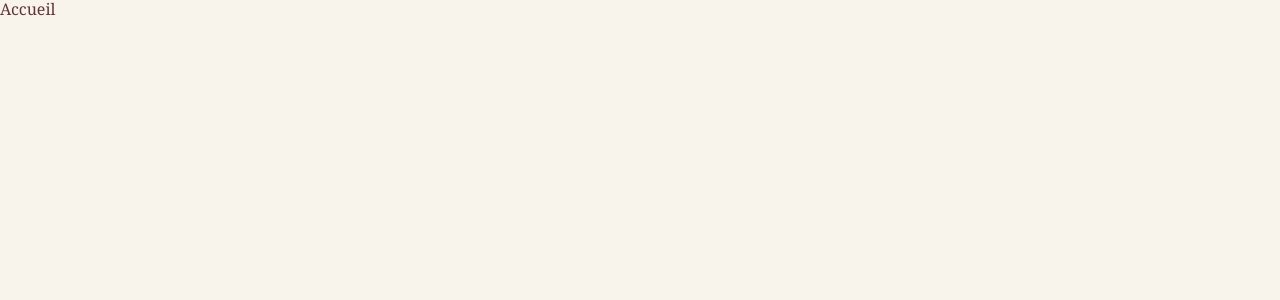
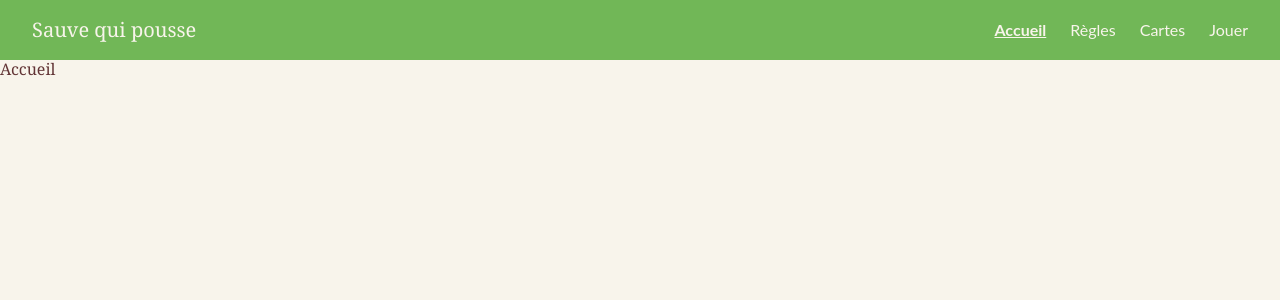
Before and after one commit to DerouillonAlice/sauve_qui_pousse, a Vue app: page / in a window 1280 px wide. Shown: the top 300 px of the page. Built offline with nearby package versions, Linux system fonts and the light colour scheme.

Commit message:
feat: add AppHeader component

```diff
--- a/src/App.vue
+++ b/src/App.vue
@@ -1,12 +1,12 @@
 <script setup lang="ts">
+import AppHeader from '@/components/AppHeader.vue'
 </script>
 
 <template>
-  <div id="app-root">
-    <main>
-      <RouterView />
-    </main>
-  </div>
+  <AppHeader />
+  <main>
+    <RouterView />
+  </main>
 </template>
 
 <style scoped>
--- /dev/null
+++ b/src/components/AppHeader.vue
@@ -0,0 +1,25 @@
+<template>
+  <header class="flex items-center justify-between px-8 py-4 bg-primary">
+    <span class="font-serif text-xl text-cream">Sauve qui pousse</span>
+    <nav class="flex gap-6">
+      <RouterLink
+        v-for="link in links"
+        :key="link.to"
+        :to="link.to"
+        class="text-cream no-underline hover:underline"
+        active-class="font-bold underline"
+      >
+        {{ link.label }}
+      </RouterLink>
+    </nav>
+  </header>
+</template>
+
+<script setup lang="ts">
+const links = [
+  { to: '/',       label: 'Accueil' },
+  { to: '/regles', label: 'Règles' },
+  { to: '/cartes', label: 'Cartes' },
+  { to: '/jouer',  label: 'Jouer' },
+]
+</script>
```
